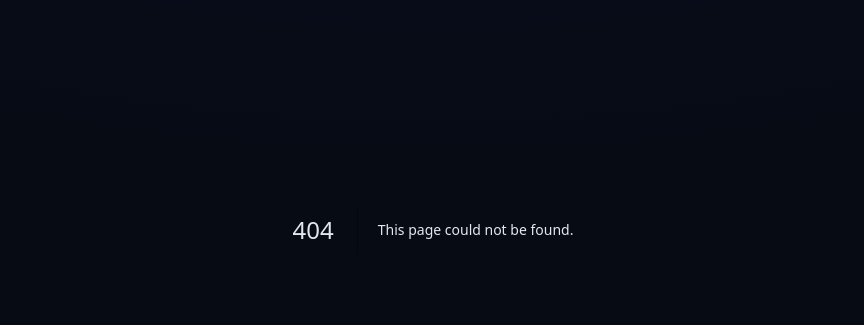
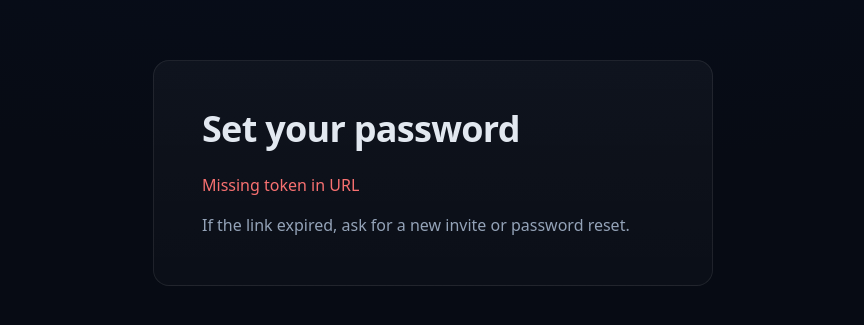
Before and after one commit to montelioncapital/montelion-app-v1, a Next.js app: page /auth/confirm in a window 1280 px wide. Before the commit this address had no page. Shown: the part 227-552 px from the top of the page, without its empty margins (207-1071 px from the left). Built offline with nearby package versions, Linux system fonts and the light colour scheme.

Commit message:
Create page.jsx

```diff
--- /dev/null
+++ b/app/auth/confirm/page.jsx
@@ -0,0 +1,120 @@
+"use client";
+
+import { useEffect, useMemo, useState } from "react";
+import { useRouter, useSearchParams } from "next/navigation";
+import { supabase } from "@/lib/supabaseBrowser";
+
+export default function ConfirmInvitePage() {
+  const router = useRouter();
+  const qp = useSearchParams();
+
+  const token = qp.get("token") || qp.get("token_hash") || qp.get("code");
+  const type  = (qp.get("type") || "invite").toLowerCase(); // invite | recovery | email_change
+  const [status, setStatus] = useState("verifying"); // verifying | ready | error
+  const [error, setError]   = useState("");
+  const [pw, setPw]         = useState("");
+  const [pw2, setPw2]       = useState("");
+
+  // Un petit titre selon le type de lien
+  const title = useMemo(() => {
+    if (type === "recovery") return "Reset password";
+    return "Set your password";
+  }, [type]);
+
+  // 1) Vérifier le lien (crée une session temporaire côté client)
+  useEffect(() => {
+    const run = async () => {
+      try {
+        if (!token) throw new Error("Missing token in URL");
+
+        const { data, error } = await supabase.auth.verifyOtp({
+          type: type === "recovery" ? "recovery" : "invite",
+          token_hash: token,
+        });
+
+        if (error) throw error;
+
+        setStatus("ready");
+      } catch (e) {
+        setError(e.message || "Invalid or expired link");
+        setStatus("error");
+      }
+    };
+    run();
+    // eslint-disable-next-line react-hooks/exhaustive-deps
+  }, []);
+
+  // 2) Soumission du nouveau mot de passe
+  const onSubmit = async (e) => {
+    e.preventDefault();
+    if (!pw || pw.length < 8) return setError("Password must be at least 8 characters.");
+    if (pw !== pw2) return setError("Passwords do not match.");
+
+    setError("");
+
+    const { error } = await supabase.auth.updateUser({ password: pw });
+    if (error) {
+      setError(error.message);
+      return;
+    }
+
+    // Par sécurité, on ferme la session temporaire et on renvoie sur /login
+    await supabase.auth.signOut();
+    router.replace("/login?set=ok");
+  };
+
+  // UI
+  return (
+    <div className="mc-card">
+      <div className="mc-section text-left">
+        <h1 className="mc-title mb-6">{title}</h1>
+
+        {status === "verifying" && (
+          <p className="text-slate-400">Verifying your link…</p>
+        )}
+
+        {status === "error" && (
+          <>
+            <p className="text-red-400">{error}</p>
+            <p className="mt-4 text-slate-400">
+              If the link expired, ask for a new invite or password reset.
+            </p>
+          </>
+        )}
+
+        {status === "ready" && (
+          <form className="space-y-4" onSubmit={onSubmit}>
+            <div>
+              <label className="block text-sm text-slate-300">New password</label>
+              <input
+                type="password"
+                className="mc-input mt-2"
+                placeholder="••••••••"
+                value={pw}
+                onChange={(e) => setPw(e.target.value)}
+                autoFocus
+              />
+            </div>
+
+            <div>
+              <label className="block text-sm text-slate-300">Confirm password</label>
+              <input
+                type="password"
+                className="mc-input mt-2"
+                placeholder="••••••••"
+                value={pw2}
+                onChange={(e) => setPw2(e.target.value)}
+              />
+            </div>
+
+            {error && <p className="text-red-400">{error}</p>}
+
+            <button type="submit" className="mc-btn mc-btn-primary w-full mt-3">
+              Save password
+            </button>
+          </form>
+        )}
+      </div>
+    </div>
+  );
+}
```
